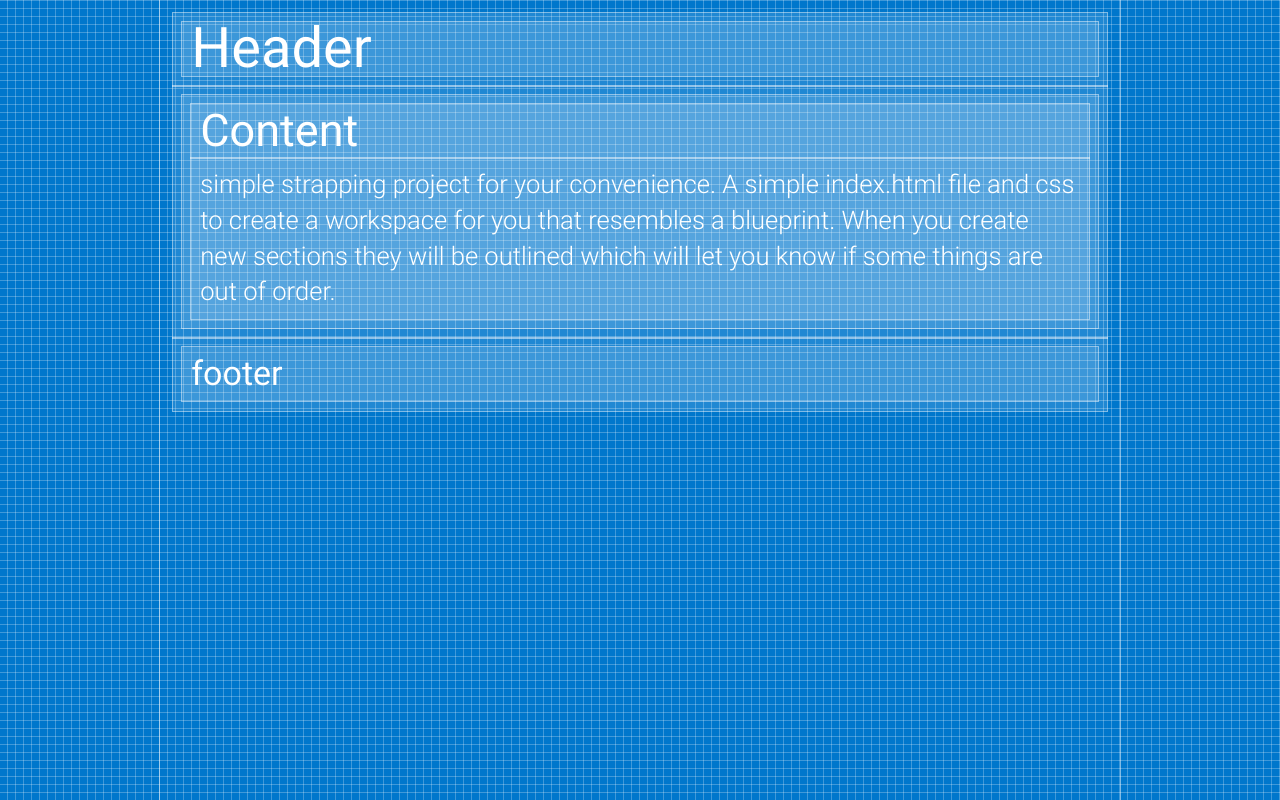
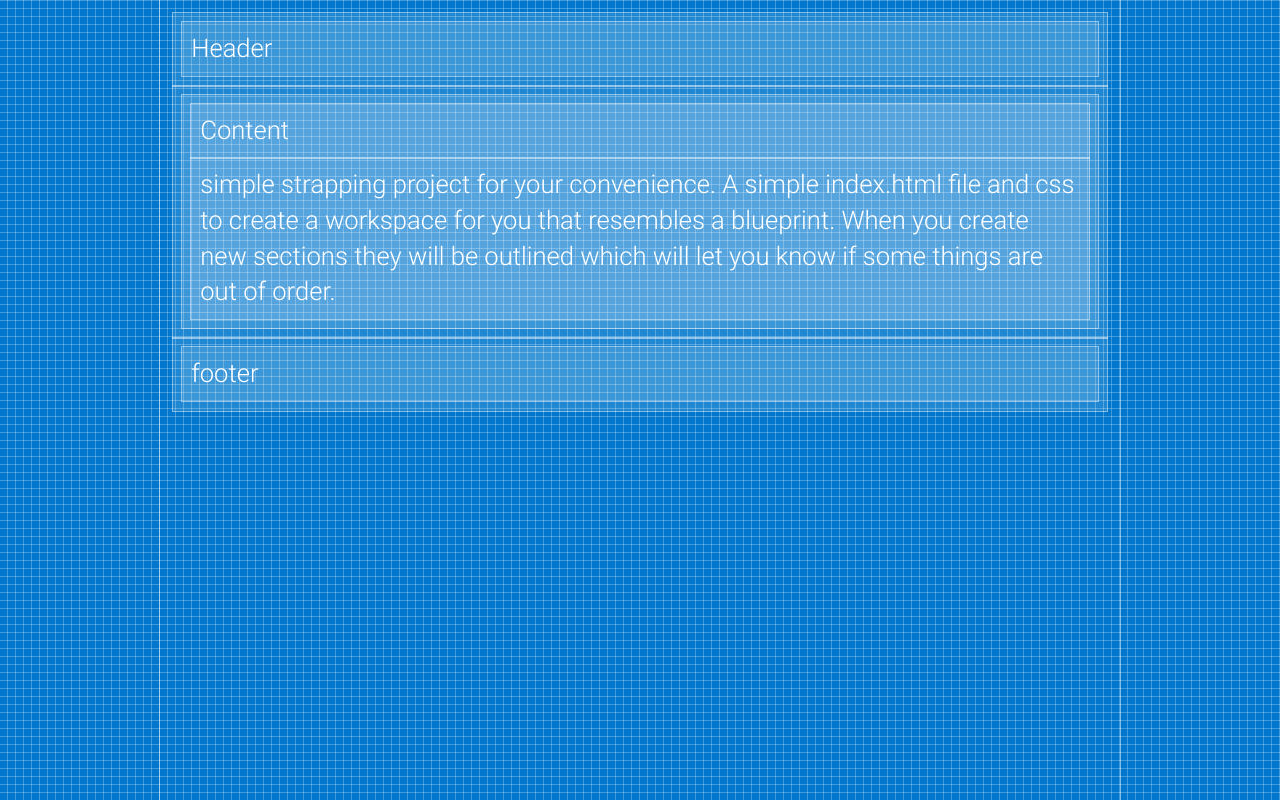
Before and after one commit to DevelDoe/DevelDevelStap, a plain HTML site: page index.html in a window 1280 px wide. Drawn offline with Linux system fonts and the light colour scheme.

Commit message:
removed header sizes

```diff
--- a/assets/css/default.css
+++ b/assets/css/default.css
@@ -65,20 +65,3 @@ tbody,textarea,tfoot,th,thead,tr,ul,video
     outline: rgba(255, 255, 255, 0.5) solid 1px !important;
     padding: 1%;
 }
-h1 {
-font-size:112px;
-font-weight:300;
-letter-spacing:-5px;
-}
-h2 {
-font-size:56px;
-font-weight:400;
-}
-h3 {
-font-size:45px;
-font-weight:400;
-}
-h4 {
-font-size:34px;
-font-weight:400;
-}
```
